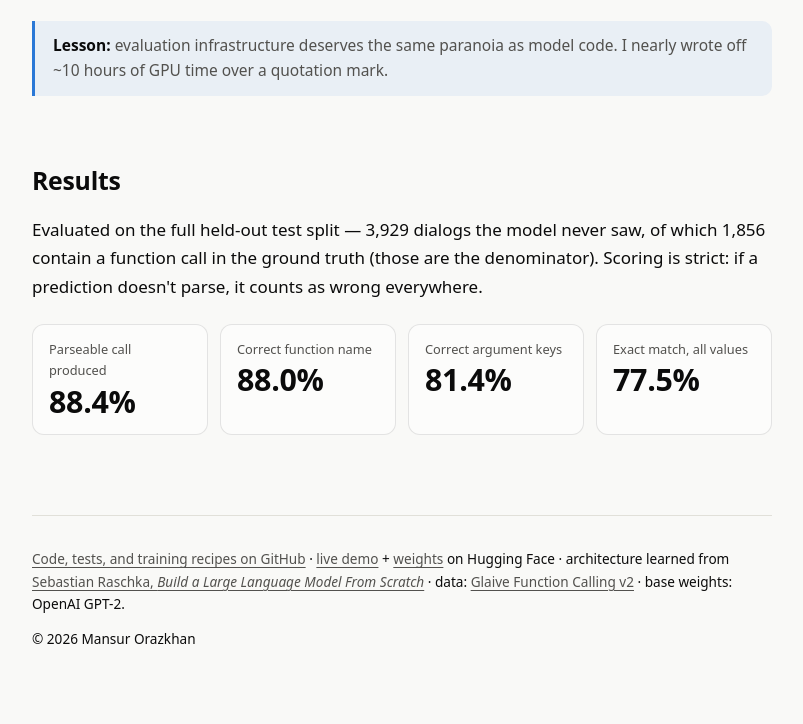
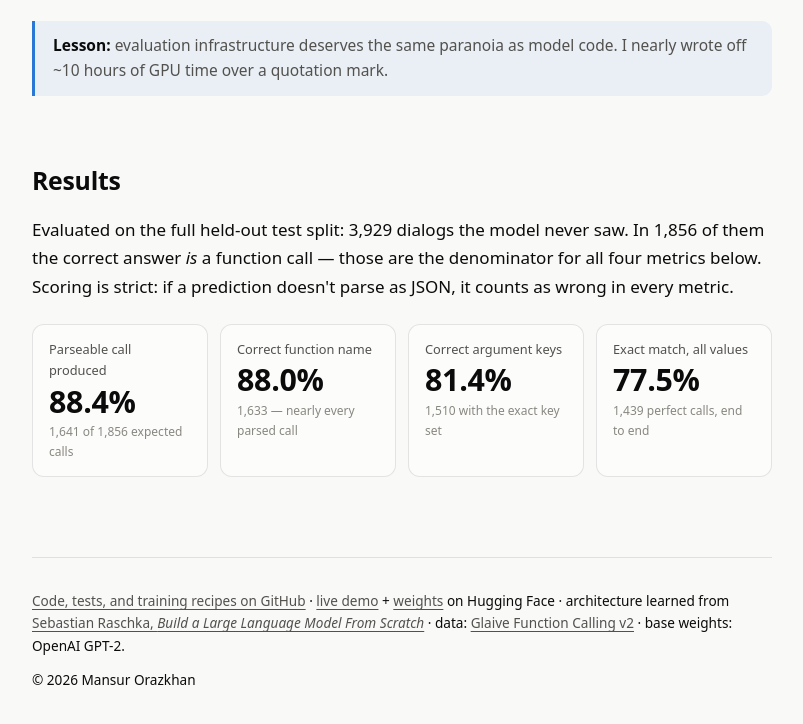
Before and after one commit to mron03/gpt2-function-calling, a plain HTML site: page docs/index.html in a window 1280 px wide. Shown: the part 5716-6440 px from the top of the page, without its empty margins (238-1041 px from the left). Drawn offline with Linux system fonts and the light colour scheme.

Commit message:
Results: absolute counts under each metric tile

```diff
--- a/docs/index.html
+++ b/docs/index.html
@@ -439,13 +439,13 @@ footer a { color: var(--ink-2); }
 <p class="note"><strong>Lesson:</strong> evaluation infrastructure deserves the same paranoia as model code. I nearly wrote off ~10 hours of GPU time over a quotation mark.</p>
 
 <h2>Results</h2>
-<p>Evaluated on the full held-out test split — 3,929 dialogs the model never saw, of which 1,856 contain a function call in the ground truth (those are the denominator). Scoring is strict: if a prediction doesn't parse, it counts as wrong everywhere.</p>
+<p>Evaluated on the full held-out test split: 3,929 dialogs the model never saw. In 1,856 of them the correct answer <em>is</em> a function call — those are the denominator for all four metrics below. Scoring is strict: if a prediction doesn't parse as JSON, it counts as wrong in every metric.</p>
 
 <div class="tiles" id="result-tiles">
-  <div class="tile"><div class="label">Parseable call produced</div><div class="value"><span class="cnt" data-v="88.4">0</span>%</div></div>
-  <div class="tile"><div class="label">Correct function name</div><div class="value"><span class="cnt" data-v="88.0">0</span>%</div></div>
-  <div class="tile"><div class="label">Correct argument keys</div><div class="value"><span class="cnt" data-v="81.4">0</span>%</div></div>
-  <div class="tile"><div class="label">Exact match, all values</div><div class="value"><span class="cnt" data-v="77.5">0</span>%</div></div>
+  <div class="tile"><div class="label">Parseable call produced</div><div class="value"><span class="cnt" data-v="88.4">0</span>%</div><div class="sub">1,641 of 1,856 expected calls</div></div>
+  <div class="tile"><div class="label">Correct function name</div><div class="value"><span class="cnt" data-v="88.0">0</span>%</div><div class="sub">1,633 — nearly every parsed call</div></div>
+  <div class="tile"><div class="label">Correct argument keys</div><div class="value"><span class="cnt" data-v="81.4">0</span>%</div><div class="sub">1,510 with the exact key set</div></div>
+  <div class="tile"><div class="label">Exact match, all values</div><div class="value"><span class="cnt" data-v="77.5">0</span>%</div><div class="sub">1,439 perfect calls, end to end</div></div>
 </div>
 
 <footer>
```
